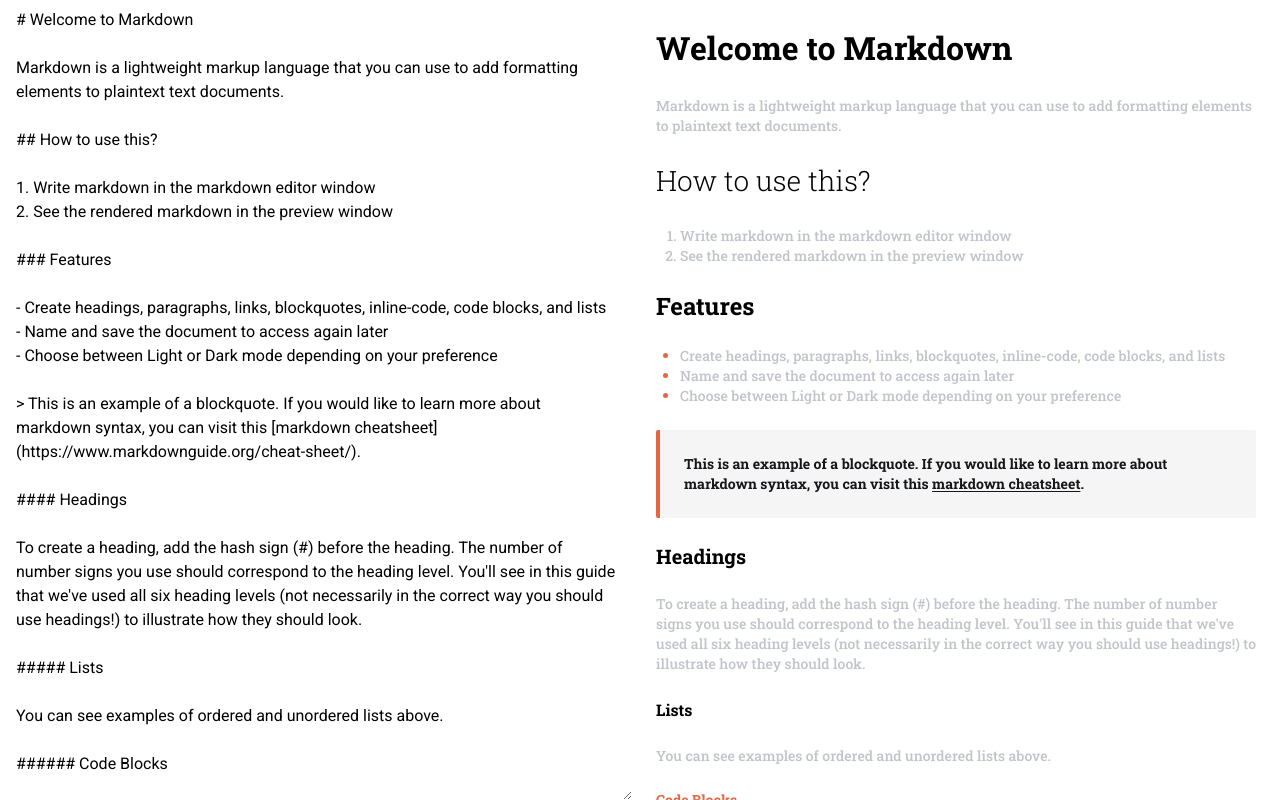
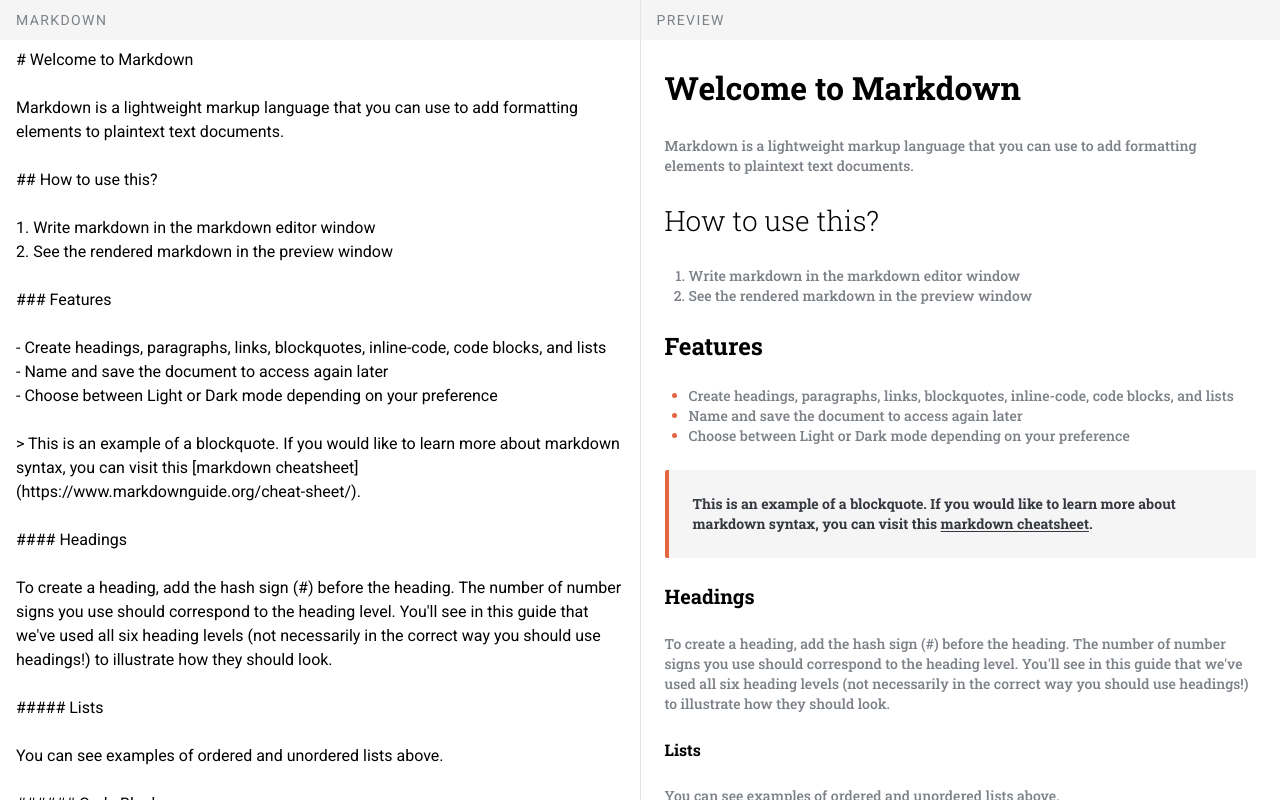
Before and after one commit to ltk55/in-browser-markdown-editor, a React (Vite) app: page / in a window 1280 px wide. Built offline with nearby package versions, Linux system fonts and the light colour scheme.

Commit message:
feat: add markdown & preview headings

```diff
--- a/src/App.tsx
+++ b/src/App.tsx
@@ -9,7 +9,7 @@ function App() {
   );
 
   return (
-    <div className="flex h-full w-full">
+    <div className="flex h-screen w-screen overflow-clip">
       <MarkdownEditor markdown={markdown} setMarkdown={setMarkdown} />
       <Preview markdown={markdown} />
     </div>
--- a/src/components/MarkdownEditor/MarkdownEditor.tsx
+++ b/src/components/MarkdownEditor/MarkdownEditor.tsx
@@ -6,10 +6,18 @@ export default function MarkdownEditor({
   setMarkdown: (markdown: string) => void;
 }): JSX.Element {
   return (
-    <textarea
-      className="h-screen w-full flex-1 px-4 pb-4 pt-2"
-      value={markdown}
-      onChange={(e) => setMarkdown(e.target.value)}
-    />
+    <section className="flex-1">
+      <div
+        role="heading"
+        className="my-auto flex h-10 items-center bg-neutral-200 pl-4 text-sm font-medium tracking-widest text-neutral-500"
+      >
+        MARKDOWN
+      </div>
+      <textarea
+        className="h-full w-full bg-neutral-100 px-4 pb-4 pt-2"
+        value={markdown}
+        onChange={(e) => setMarkdown(e.target.value)}
+      />
+    </section>
   );
 }
--- a/src/components/Preview/Preview.tsx
+++ b/src/components/Preview/Preview.tsx
@@ -6,8 +6,16 @@ export default function Preview({
   markdown: string;
 }): JSX.Element {
   return (
-    <Markdown className="preview h-screen flex-1 overflow-y-auto p-6">
-      {markdown}
-    </Markdown>
+    <section className="flex flex-1 flex-col border-l border-neutral-300">
+      <div
+        role="heading"
+        className="fixed my-auto flex h-10 w-full items-center bg-neutral-200 pl-4 text-sm font-medium tracking-widest text-neutral-500"
+      >
+        PREVIEW
+      </div>
+      <Markdown className="preview-markdown mt-10 overflow-y-auto p-6">
+        {markdown}
+      </Markdown>
+    </section>
   );
 }
--- a/src/index.css
+++ b/src/index.css
@@ -34,69 +34,65 @@
 
   h6 {
     @apply text-sm;
-    @apply text-primary-100;
+    @apply text-orange;
   }
 }
 
 @layer components {
-  .preview > * + * {
+  .preview-markdown > * + * {
     @apply mt-6;
   }
 
-  .preview :is(p, li) {
-    @apply text-neutral-600;
+  .preview-markdown :is(p, li) {
+    @apply text-neutral-500;
     @apply text-sm;
     @apply font-serif;
     @apply font-normal;
   }
 
-  .preview :is(p, li) {
-    @apply text-neutral-700;
-  }
-
-  .preview :is(ol, ul) {
+  .preview-markdown :is(ol, ul) {
     @apply ml-6;
   }
 
-  .preview ol li {
+  .preview-markdown ol li {
     @apply list-decimal;
   }
 
-  .preview ul li {
+  .preview-markdown ul li {
     @apply list-disc;
   }
 
-  .preview ul li::marker {
-    @apply text-primary-100;
+  .preview-markdown ul li::marker {
+    @apply text-orange;
   }
 
-  .preview code {
-    @apply text-neutral-400;
+  .preview-markdown code {
+    @apply text-neutral-700;
     @apply font-mono;
     @apply text-sm;
     @apply whitespace-pre-wrap;
   }
 
-  .preview blockquote {
-    @apply bg-neutral-900;
+  .preview-markdown blockquote {
+    @apply bg-neutral-200;
     @apply p-6;
     @apply border-l-4;
-    @apply border-primary-100;
+    @apply border-orange;
     @apply rounded-sm;
   }
 
-  .preview blockquote p {
-    @apply text-neutral-100;
+  .preview-markdown blockquote p {
+    @apply text-neutral-700;
     @apply font-bold;
   }
 
-  .preview a {
+  .preview-markdown a {
     @apply underline-offset-2;
     @apply underline;
   }
 
-  .preview pre {
-    @apply bg-neutral-900;
+  .preview-markdown pre {
+    @apply bg-neutral-200;
     @apply p-6;
   }
 }
--- a/tailwind.config.js
+++ b/tailwind.config.js
@@ -5,23 +5,19 @@ export default {
   theme: {
     colors: {
       neutral: {
-        100: "rgb(21, 22, 25)",
-        200: "rgb(29, 31, 34)",
-        300: "rgb(43, 45, 49)",
-        400: "rgb(53, 57, 63)",
-        500: "rgb(90, 96, 105)",
-        600: "rgb(124, 129, 135)",
-        700: "rgb(193, 196, 203)",
-        800: "rgb(228, 228, 228)",
-        900: "rgb(245, 245, 245)",
+        1000: "rgb(21, 22, 25)",
+        900: "rgb(29, 31, 34)",
+        800: "rgb(43, 45, 49)",
+        700: "rgb(53, 57, 63)",
+        600: "rgb(90, 96, 105)",
+        500: "rgb(124, 129, 135)",
+        400: "rgb(193, 196, 203)",
+        300: "rgb(228, 228, 228)",
+        200: "rgb(245, 245, 245)",
+        100: "rgb(255, 255, 255)",
       },
-      primary: {
-        100: "rgb(228, 102, 67)",
-        200: "rgb(243, 151, 101)",
-      },
-      white: "rgb(255, 255, 255)",
-      transparent: "rgba(0,0,0,0.4)",
-      lightTransparent: "rgba(255, 255, 255, 0.39)",
+      orange: "rgb(228, 102, 67)",
+      orangeHover: "rgb(243, 151, 101)",
     },
     fontFamily: {
       sans: ["Roboto", "sans-serif"],
```
